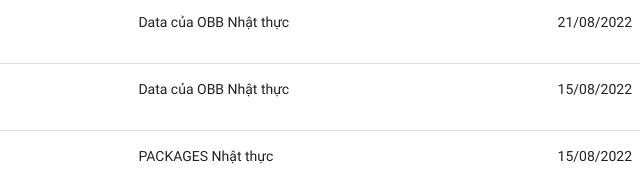
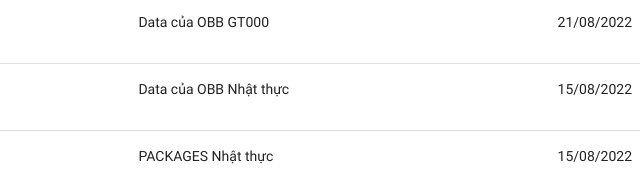
Before and after one commit to Frogang/EOSP, a plain HTML site: page index.html in a window 1280 px wide. Shown: the part 289-467 px from the top of the page, 438-1078 px from the left. Drawn offline with Linux system fonts and the light colour scheme.

Commit message:
Add files via upload

```diff
--- a/index.html
+++ b/index.html
@@ -78,7 +78,7 @@ function goBack() {
 							<th style="width: 10%">Tải</th>
 						</tr>
 					</thead>
-					<tbody id="download_table_body"><tr><td><i class="mdui-icon material-icons">mood</i> pvz2_gt.rar</p></td><td><p>Data của OBB Nhật thực</p></td><td><p>21/08/2022</p></td><td><a href="https://drive.google.com/file/d/11S8YT0vO8QccJ2mfJXCPycrPx0HvqMnn/view?usp=sharing" download="RAR">
+					<tbody id="download_table_body"><tr><td><i class="mdui-icon material-icons">mood</i> pvz2_gt.rar</p></td><td><p>Data của OBB GT000</p></td><td><p>21/08/2022</p></td><td><a href="https://drive.google.com/file/d/11S8YT0vO8QccJ2mfJXCPycrPx0HvqMnn/view?usp=sharing" download="RAR">
 					<button class="mdui-btn mdui-btn-icon mdui-ripple"><i class="mdui-icon material-icons">file_download</i>
 					<tbody id="download_table_body"><tr><td><i class="mdui-icon material-icons">mood</i> full.rar</p></td><td><p>Data của OBB Nhật thực</p></td><td><p>15/08/2022</p></td><td><a href="https://drive.google.com/file/d/1joT2M_ga165ygtikloPvtTlU8zYWHuOV/view?usp=drivesdk" download="RAR">
 					<button class="mdui-btn mdui-btn-icon mdui-ripple"><i class="mdui-icon material-icons">file_download</i>
```
